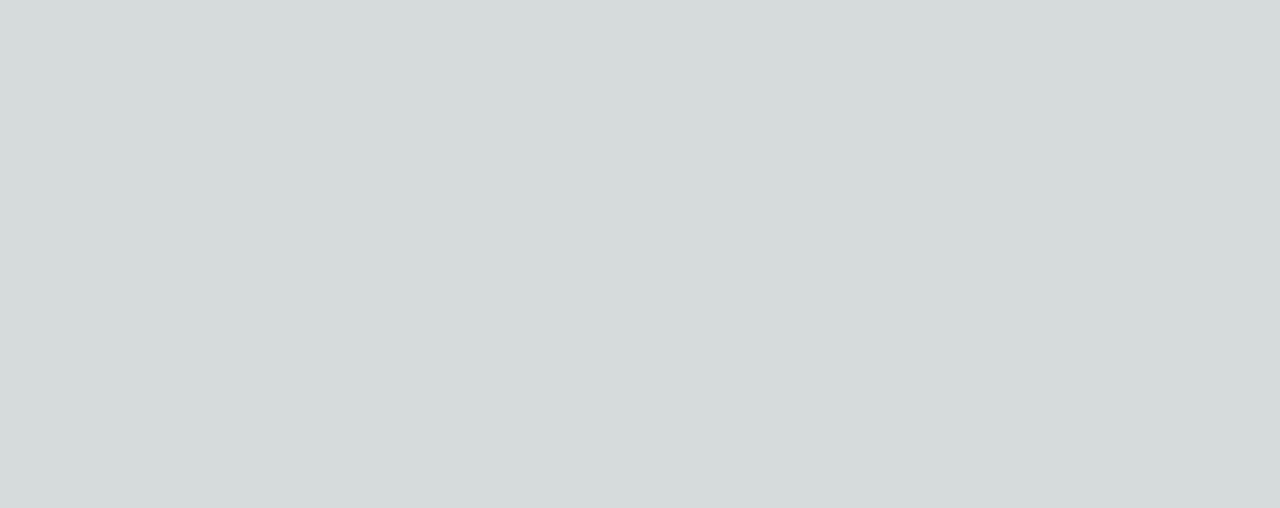
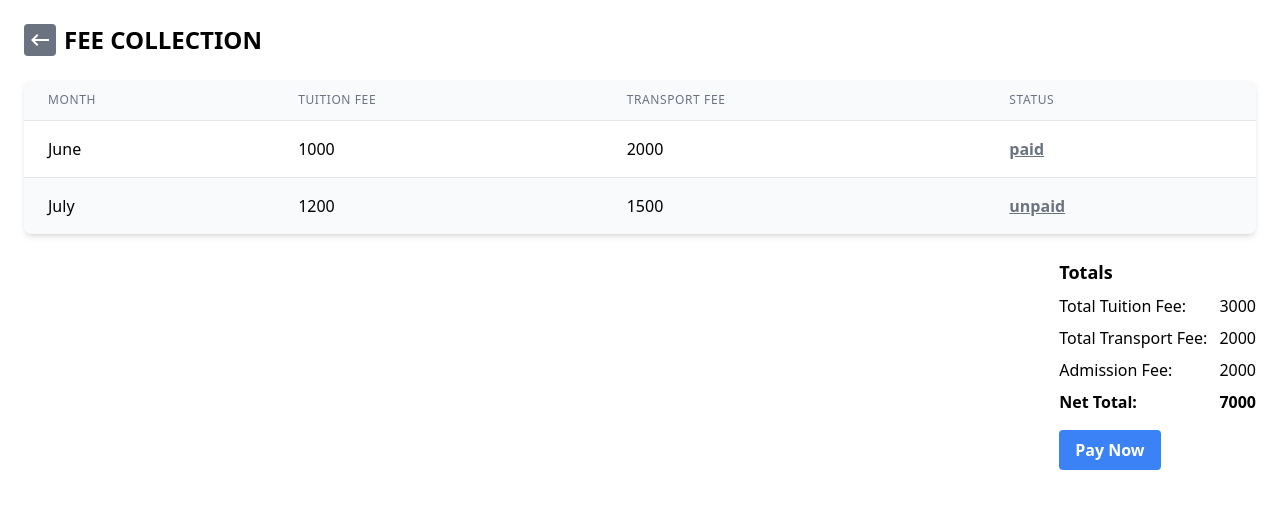
Before and after one commit to MuhammadOmarAzhar/student-fee, a Next.js app: page /fee-collection in a window 1280 px wide. Shown: the top 508 px of the page. Built offline with nearby package versions, Linux system fonts and the light colour scheme.

Commit message:
fee collection page

```diff
--- a/src/pages/fee-collection/index.jsx
+++ b/src/pages/fee-collection/index.jsx
@@ -1,5 +1,119 @@
+import KeyboardBackspaceIcon from '@mui/icons-material/KeyboardBackspace';
+
 const feeCollection = () => {
-  return <div></div>;
+  const dummyData = [
+    {
+      id: 1,
+      month: 'June',
+      feeStructure: {tuitionFee: 1000, transportFee: 2000},
+      status: 'paid',
+    },
+    {
+      id: 2,
+      month: 'July',
+      feeStructure: {tuitionFee: 1200, transportFee: 1500},
+      status: 'unpaid',
+    },
+  ];
+  return (
+    <div className='bg-white h-screen p-6'>
+      <div className='flex gap-2'>
+        <button
+          className='bg-gray-500 hover:bg-gray-700 text-white text-xs  py-1 px-1 rounded focus:outline-none focus:shadow-outline-gray'
+          type='button'
+          // onClick={handleBack}
+        >
+          <KeyboardBackspaceIcon />
+        </button>
+        <h1 className='text-black font-semibold uppercase text-2xl'>
+          Fee Collection
+        </h1>
+      </div>
+      <div className='text-black mt-6'>
+        <div className='relative overflow-x-auto shadow-md sm:rounded-lg'>
+          <table className='min-w-full divide-y divide-gray-200'>
+            <thead className='bg-gray-50'>
+              <tr>
+                <th
+                  scope='col'
+                  className='px-6 py-3 text-left text-xs font-medium text-gray-500 uppercase tracking-wider'
+                >
+                  Month
+                </th>
+                <th
+                  scope='col'
+                  className='px-6 py-3 text-left text-xs font-medium text-gray-500 uppercase tracking-wider'
+                >
+                  Tuition Fee
+                </th>
+                <th
+                  scope='col'
+                  className='px-6 py-3 text-left text-xs font-medium text-gray-500 uppercase tracking-wider'
+                >
+                  Transport Fee
+                </th>
+                <th
+                  scope='col'
+                  className='px-6 py-3 text-left text-xs font-medium text-gray-500 uppercase tracking-wider'
+                >
+                  Status
+                </th>
+              </tr>
+            </thead>
+            <tbody className='bg-white divide-y divide-gray-200'>
+              {dummyData.map((item, index) => (
+                <tr
+                  key={item.id}
+                  className={index % 2 === 0 ? 'bg-white' : 'bg-gray-50'}
+                >
+                  <th
+                    scope='row'
+                    className='px-6 py-4 font-medium whitespace-nowrap text-left text-black'
+                  >
+                    {item.month}
+                  </th>
+                  <td className='px-6 py-4'>{item.feeStructure?.tuitionFee}</td>
+                  <td className='px-6 py-4'>
+                    {item.feeStructure?.transportFee}
+                  </td>
+                  <td className='px-6 py-4 text-gray-500 font-semibold underline'>
+                    {item.status}
+                  </td>
+                </tr>
+              ))}
+            </tbody>
+          </table>
+        </div>
+        <div className='mt-6 flex justify-end'>
+          <div className='text-black'>
+            <h2 className='font-semibold text-lg'>Totals</h2>
+            <div className='flex justify-between mt-2'>
+              <span className='font-medium'>Total Tuition Fee:</span>
+              <span className='ml-3 '>3000</span>
+            </div>
+            <div className='flex justify-between mt-2'>
+              <span className='font-medium'>Total Transport Fee:</span>
+              <span className='ml-3 '>2000</span>
+            </div>
+            <div className='flex justify-between mt-2'>
+              <span className='font-medium'>Admission Fee:</span>
+              <span className='ml-3 '>2000</span>
+            </div>
+            <div className='flex justify-between mt-2'>
+              <span className='font-semibold'>Net Total:</span>
+              <span className='font-semibold ml-3'>7000</span>
+            </div>
+            <button
+              className='mt-4 bg-blue-500 text-white font-bold py-2 px-4 rounded focus:outline-none focus:shadow-outline hover:bg-blue-700'
+              // onClick={() => alert('Payment initiated!')}
+            >
+              Pay Now
+            </button>
+          </div>
+        </div>
+      </div>
+    </div>
+  );
 };
 
 export default feeCollection;
--- a/src/pages/student-detail/index.jsx
+++ b/src/pages/student-detail/index.jsx
@@ -15,6 +15,7 @@ import {firestore} from '@/firebase-config';
 import {COLLECTION_NAMES} from '@/firebase/constants';
 import {useMutation, useQuery, useQueryClient} from 'react-query';
 import {first} from 'lodash';
+import moment from 'moment';
 
 const studentDetail = () => {
   const queryClient = useQueryClient();
@@ -64,7 +65,7 @@ const studentDetail = () => {
 
   const handleOnChange = (e) => {
     const {name, value} = e.target;
-    setNewFee({...newFee, [name]: value});
+    setNewFee({...newFee, [name]: value, updatedAt: moment().unix()});
   };
 
   const handleBack = () => {
@@ -89,7 +90,6 @@ const studentDetail = () => {
 
   const mutation = useMutation(
     async () => {
-      debugger;
       await updateCollection(
         firestore,
         COLLECTION_NAMES.feestructure,
```
